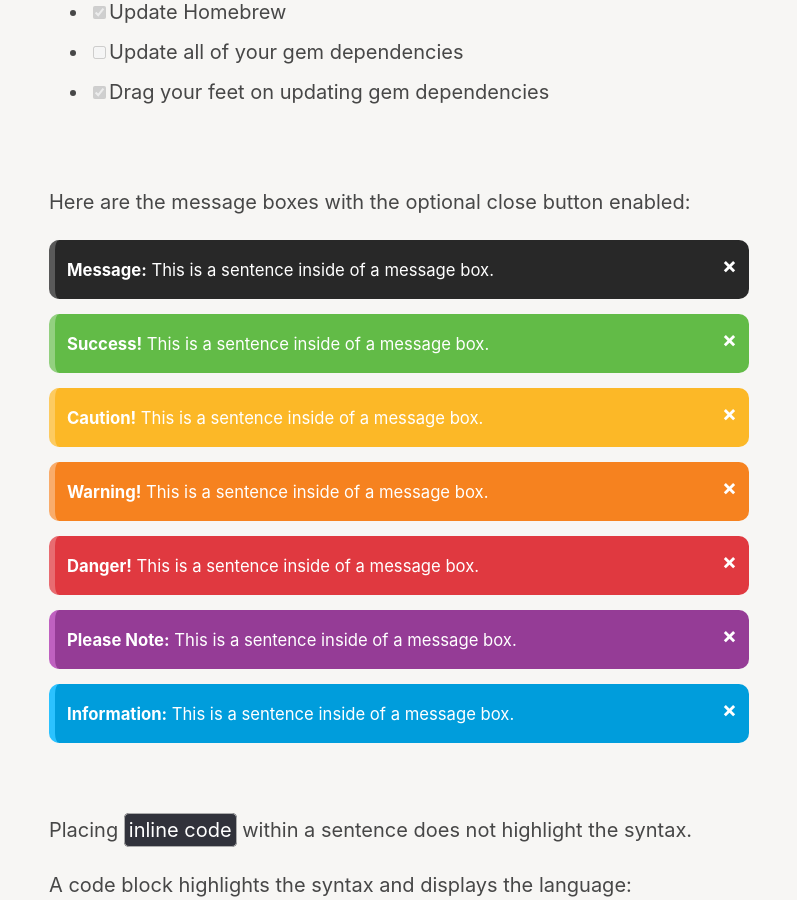
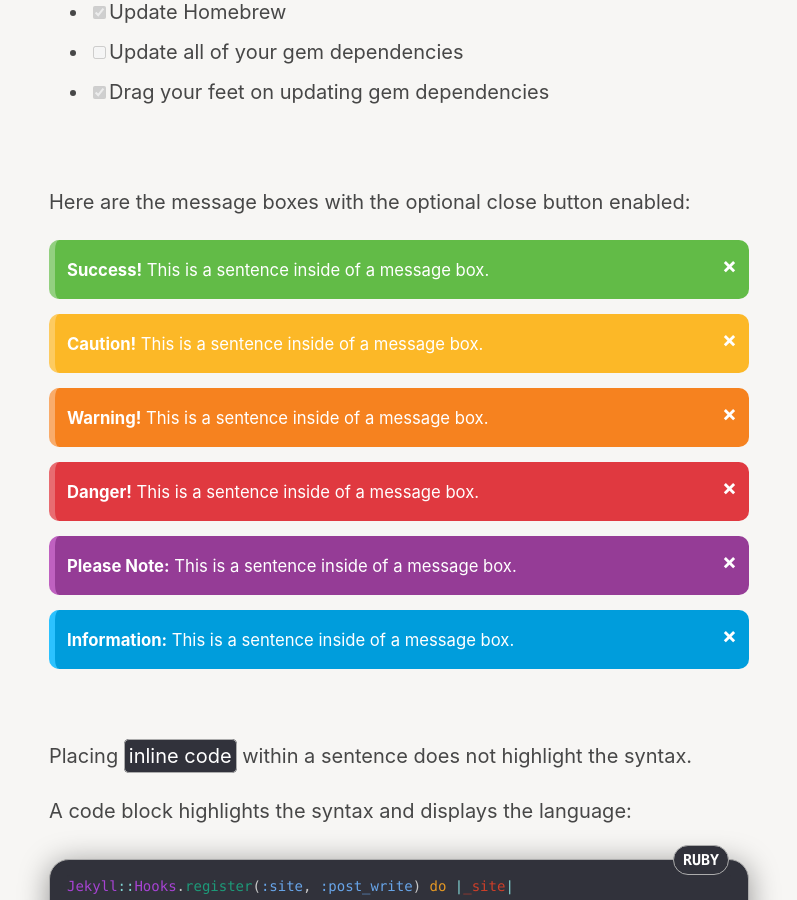
Before and after one commit to wertercatt/tooters, a Jekyll site: the page built from styles.md, in a window 1280 px wide and 900 px high, scrolled down 2517 px. Shown: the whole window, without its empty margins (241-1038 px from the left). Built offline with Jekyll 4.4.1, drawn with Linux system fonts in a browser that asks for light colours.

Commit message:
Changed to six colors of example message boxes.

```diff
--- a/styles.md
+++ b/styles.md
@@ -74,7 +74,6 @@ Task List:
 
 Here are the message boxes with the optional close button enabled:
 
-<p class="black"><span class="closebtn" onclick="this.parentElement.style.display='none';">&times;</span><small><b>Message:</b> This is a sentence inside of a message box.</small></p>
 <p class="green"><span class="closebtn" onclick="this.parentElement.style.display='none';">&times;</span><small><b>Success!</b> This is a sentence inside of a message box.</small></p>
 <p class="yellow"><span class="closebtn" onclick="this.parentElement.style.display='none';">&times;</span><small><b>Caution!</b> This is a sentence inside of a message box.</small></p>
 <p class="orange"><span class="closebtn" onclick="this.parentElement.style.display='none';">&times;</span><small><b>Warning!</b> This is a sentence inside of a message box.</small></p>
```
